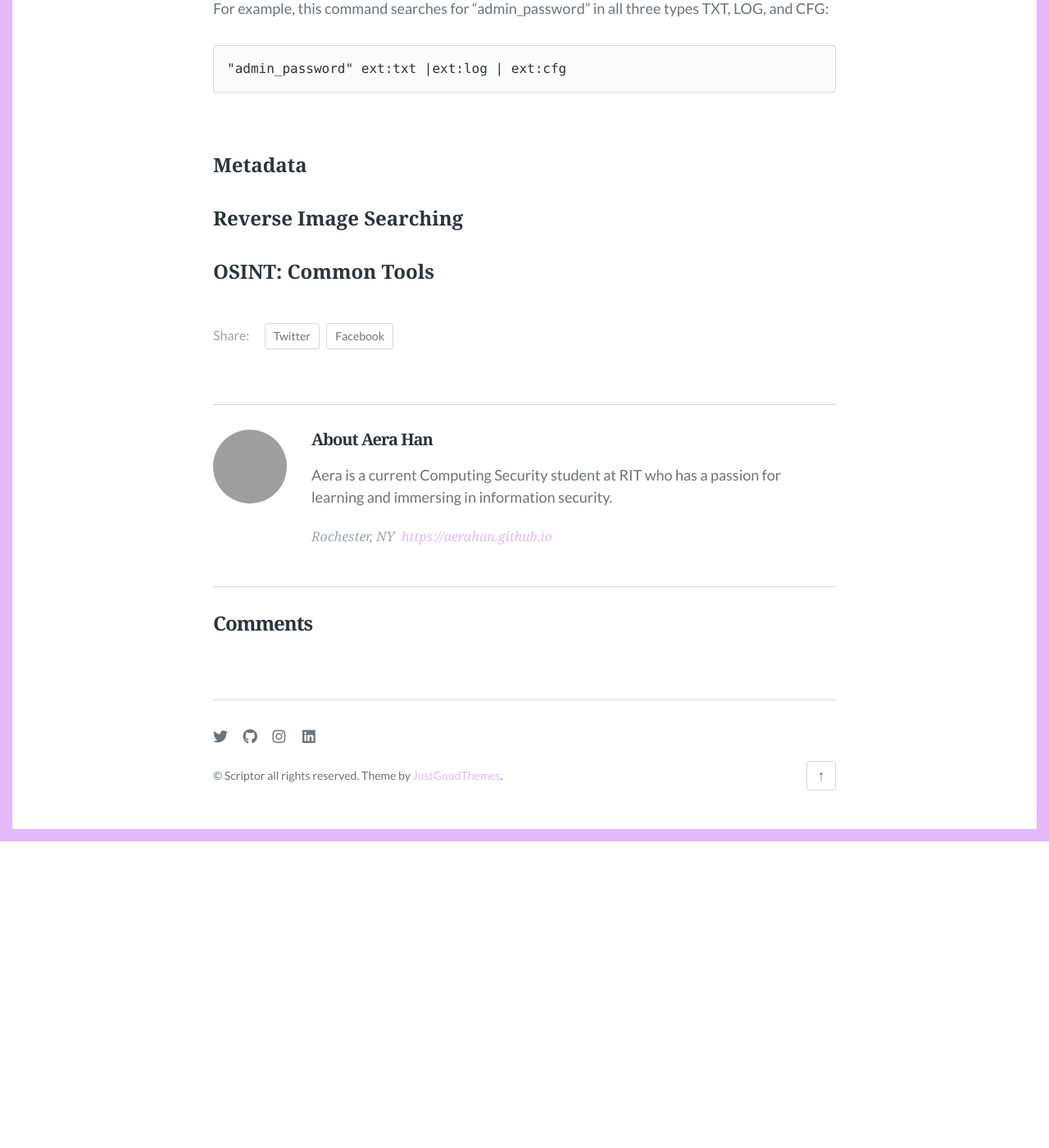
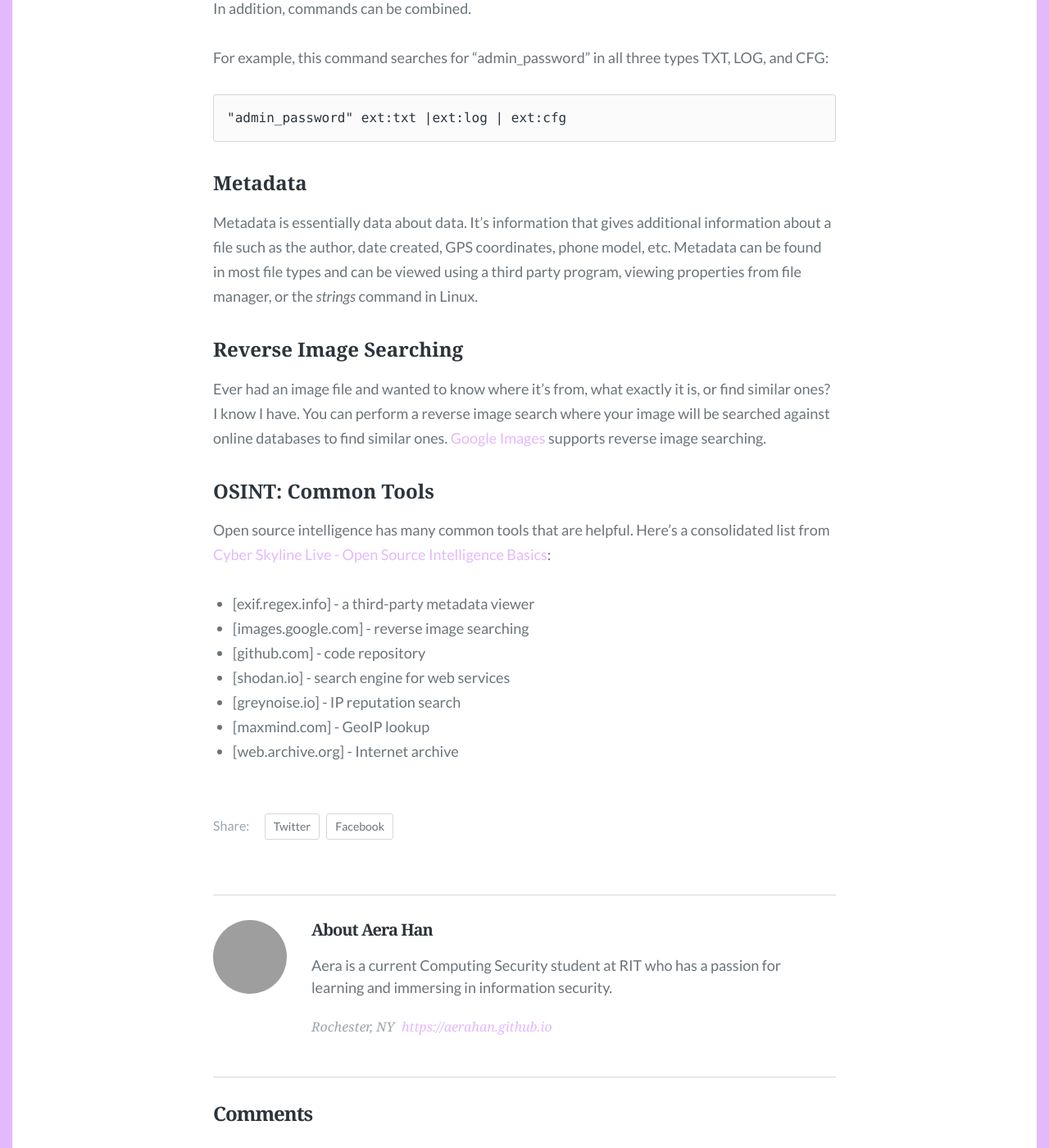
Before and after one commit to JustGoodThemes/Scriptor-Jekyll-Theme, a Jekyll site: the page built from _posts/2022-10-08-open-source-intelligence.md, in a window 1280 px wide and 1400 px high, scrolled down 2978 px. Shown: the whole window at 82% size. Built offline with Jekyll 4.4.1, drawn with Linux system fonts in a browser that asks for light colours; some web fonts are replaced; comment, search, counter and statistics services are not loaded; before the commit the page ends 4004 px from its top, so only the background shows below that; some of the changed text lies outside the part shown; grey boxes are pictures that could not be loaded.

Commit message:
Update 2022-10-08-open-source-intelligence.md
update blog: OSINT

````diff
--- a/_posts/2022-10-08-open-source-intelligence.md
+++ b/_posts/2022-10-08-open-source-intelligence.md
@@ -6,17 +6,17 @@
 tags: [cyberskyline, opensource, basics]
 ---
 
-Open Source Intelligence is the act of finding and gathering information from public sources on a target. You'll probably be surprised by the amount of information that can be found online with a bit of prodding! OSINT is great because it's typically not very expensive and and can reveal a lot of information about a target. Something to watch out for, however, is fake information that may be posted.
+Open Source Intelligence is the act of finding and gathering information from public sources on a target. You'll probably be surprised by the amount of information that can be found online with a bit of prodding! OSINT is great because it's typically not very expensive and and can reveal a lot of information about a target. Even something as simple as checking a company's posted job requirements for an open position can reveal what technologies and systems they use, which can help in finding a vulnerability. Something to watch out for, however, is fake information that may be posted.
 
 <!--more-->
 
 Some OSINT strategies:
 - [**Google Dorking**](#google-dorking) - *a method of fine-tuning Google searches through advanced query searches*
-- **Metadata** - *looking at data about the data*
-- **Reverse Image Searching** - *searching an image against online databases*
-- **Repositories** - *online code repositories*
-- **Internet Archive** - *a digital library of the Internet*
-- **Profiles** - *looking up information about people*
+- [**Metadata**](#metadata) - *looking at data about the data*
+- [**Reverse Image Searching**](#reverse-image-searching) - *searching an image against online databases*
+- [**Repositories**](#osint-common-tools) - *online code repositories*
+- [**Internet Archive**](#osint-common-tools) - *a digital library of the Internet*
+- [**Profiles**](#osint-common-tools) - *looking up information about people*
 
 ### Google Dorking
 Google dorking, also called Google Hacking, is a method of fine-tuning Google searches thorugh advanced query searches in order to filter out fluff. Here are some common commands:
@@ -76,10 +76,18 @@
 "admin_password" ext:txt |ext:log | ext:cfg
 ```
 
-
-<br>
 ### Metadata
+Metadata is essentially data about data. It's information that gives additional information about a file such as the author, date created, GPS coordinates, phone model, etc. Metadata can be found in most file types and can be viewed using a third party program, viewing properties from file manager, or the *strings* command in Linux.
 
 ### Reverse Image Searching
+Ever had an image file and wanted to know where it's from, what exactly it is, or find similar ones? I know I have. You can perform a reverse image search where your image will be searched against online databases to find similar ones. [Google Images](images.google.com) supports reverse image searching.
 
 ### OSINT: Common Tools
+Open source intelligence has many common tools that are helpful. Here's a consolidated list from [Cyber Skyline Live - Open Source Intelligence Basics](https://youtu.be/PfUiZQD_PLU):
+- [exif.regex.info] - a third-party metadata viewer
+- [images.google.com] - reverse image searching
+- [github.com] - code repository
+- [shodan.io] - search engine for web services
+- [greynoise.io] - IP reputation search
+- [maxmind.com] - GeoIP lookup
+- [web.archive.org] - Internet archive
````
